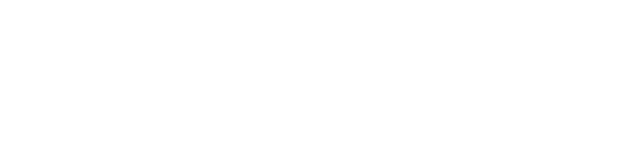
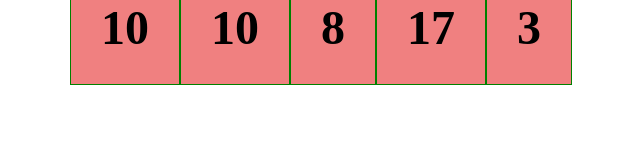
Before and after one commit to Riccardo-Mauri/js-simon, a plain HTML site: page index.html in a window 1280 px wide. Shown: the whole page, without its empty margins (319-959 px from the left). Drawn offline with Linux system fonts and the light colour scheme.

Commit message:
personalizzazione e inserimento numeri nell' HTML

```diff
--- a/css/style.css
+++ b/css/style.css
@@ -6,3 +6,13 @@ RESET
     padding: 0;
     box-sizing: border-box;
 }
+#numbers-container{
+    text-align: center;
+    font-weight: bolder;
+    font-size: 3rem;
+}
+#numbers-container > span{
+    padding: 30px;
+    background-color: lightcoral;
+    border: 1px solid green;
+}
--- a/js/scripts.js
+++ b/js/scripts.js
@@ -3,13 +3,18 @@
 const minNumber = 1;
 const maxNumber = 30;
 const randomNumbers = [];
+const randomnumContainer = document.getElementById('numbers-container');
 //creo un ciclo delle mie variabili in questo caso i numeri
 for (let i = 0; i < 5; i++) {
     const num = getRandomNumber(minNumber, maxNumber);
     console.log('num', num, typeof num);
     randomNumbers.push(num);
+    //salvo i numeri in pagina
+    randomnumContainer.innerHTML += `<span>${num}</span>`
+
 }
 console.log('randomNumbers', randomNumbers, typeof randomNumbers);
+
 
 
 
```
